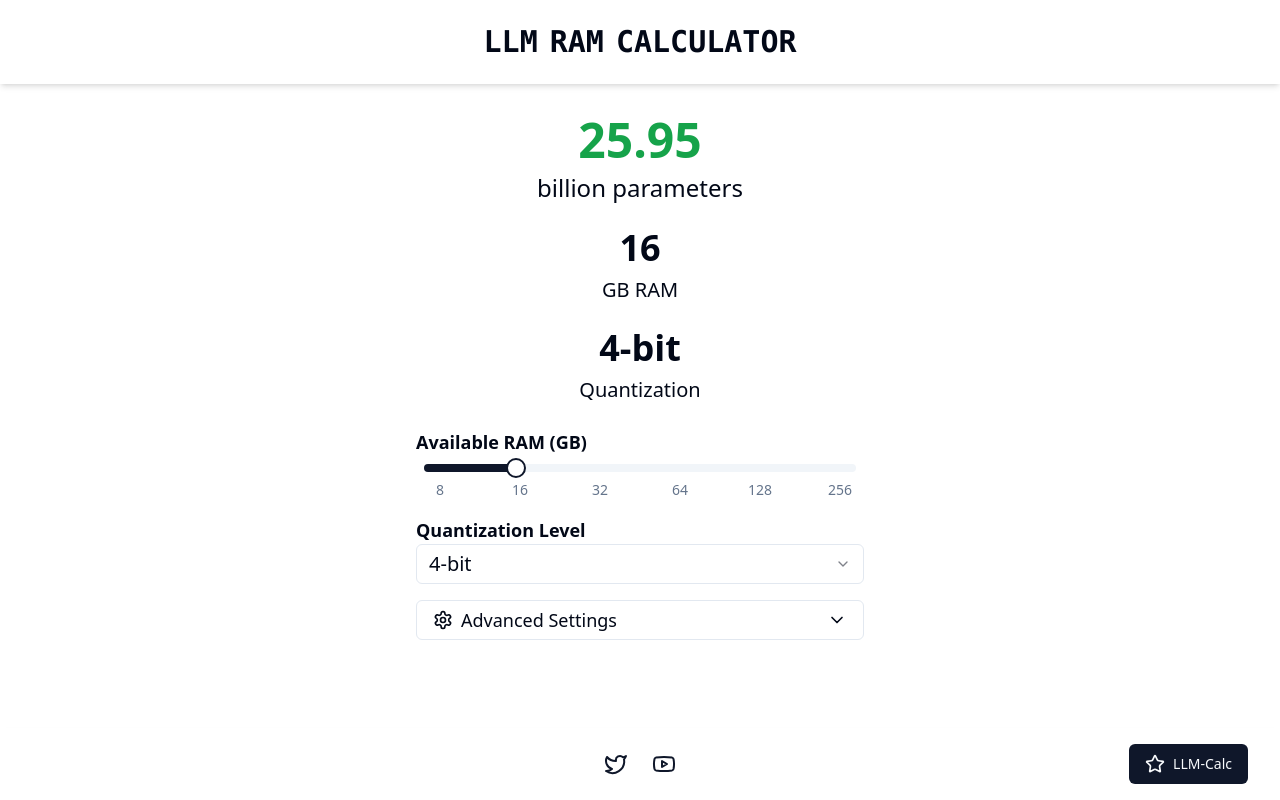
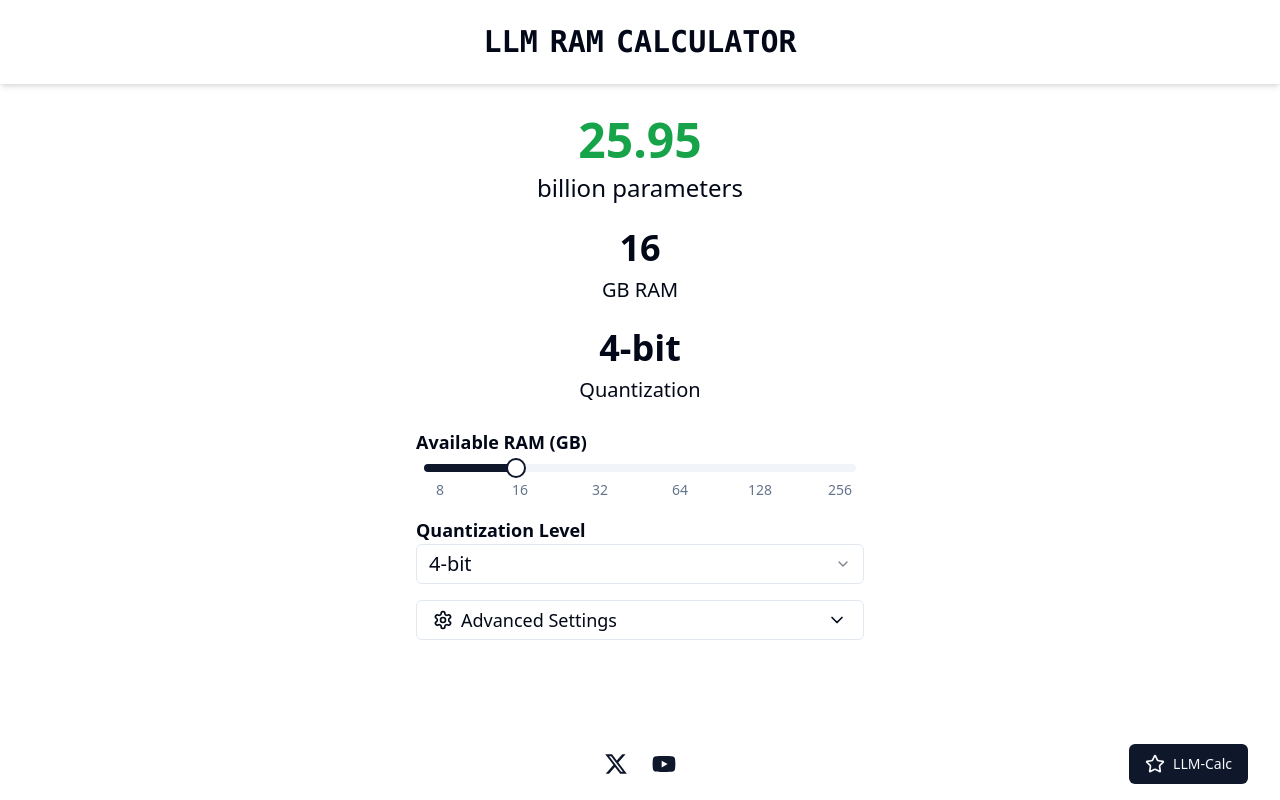
Before and after one commit to RayFernando1337/LLM-Calc, a React (Vite) app: page / in a window 1280 px wide. Built offline with nearby package versions, Linux system fonts and the light colour scheme.

Commit message:
Updated React Icons

```diff
--- a/package.json
+++ b/package.json
@@ -24,6 +24,7 @@
     "lucide-react": "^0.453.0",
     "react": "^18.3.1",
     "react-dom": "^18.3.1",
+    "react-icons": "^5.3.0",
     "tailwind-merge": "^2.5.4",
     "tailwindcss-animate": "^1.0.7"
   },
--- a/src/App.tsx
+++ b/src/App.tsx
@@ -1,5 +1,6 @@
 import * as React from "react";
-import { ChevronDown, Settings, Github, Twitter, Youtube, Star } from "lucide-react";
+import { ChevronDown, Settings, Star } from "lucide-react";
+import { FaXTwitter, FaYoutube } from "react-icons/fa6";
 import { Button } from "@/components/ui/button";
 import { Input } from "@/components/ui/input";
 import { Label } from "@/components/ui/label";
@@ -240,7 +241,7 @@ export default function LlmRamCalculator() {
                 className="text-primary hover:text-primary-foreground transition-colors"
               >
                 <span className="sr-only">Twitter</span>
-                <Twitter className="h-6 w-6" />
+                <FaXTwitter className="h-6 w-6" />
               </a>
               <a
                 href="https://youtube.com/@RayFernando1337"
@@ -249,7 +250,7 @@ export default function LlmRamCalculator() {
                 className="text-primary hover:text-primary-foreground transition-colors"
               >
                 <span className="sr-only">YouTube</span>
-                <Youtube className="h-6 w-6" />
+                <FaYoutube className="h-6 w-6" />
               </a>
             </div>
             <div className="flex-1 flex justify-end">
```
